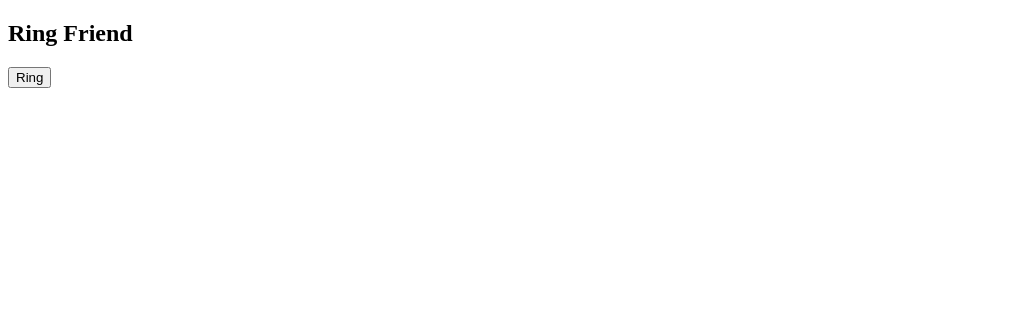
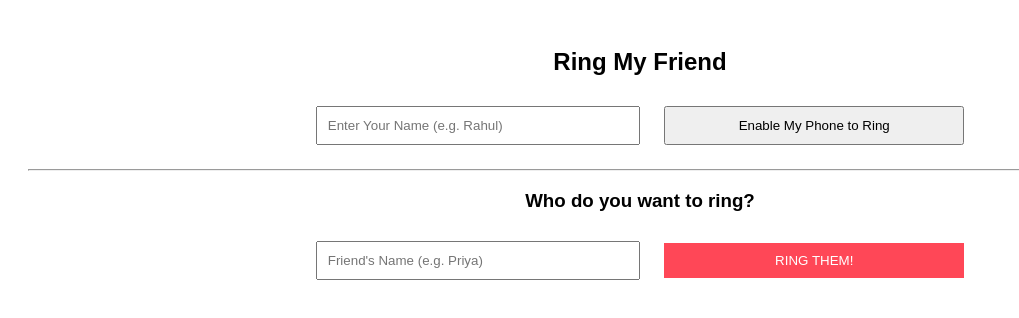
Before and after one commit to ayushanand001/ring-phone, a plain HTML site: page frontend/index.html in a window 1280 px wide. Shown: the whole page, without its empty margins (0-1019 px from the left). Drawn offline with Linux system fonts and the light colour scheme; no server answers.

Commit message:
token automate

```diff
--- a/frontend/index.html
+++ b/frontend/index.html
@@ -1,20 +1,28 @@
 <!DOCTYPE html>
-<html>
+<html lang="en">
 <head>
+    <meta charset="UTF-8">
+    <meta name="viewport" content="width=device-width, initial-scale=1.0">
+    <title>Ring My Friend</title>
+    <style>
+        body { font-family: sans-serif; text-align: center; padding: 20px; }
+        input, button { padding: 10px; margin: 10px; width: 80%; max-width: 300px; }
+        #status { color: green; font-size: 0.9em; }
+    </style>
+</head>
+<body>
+    <h2>Ring My Friend</h2>
 
-<title>Ring Phone</title>
+    <input type="text" id="username" placeholder="Enter Your Name (e.g. Rahul)">
+    <button onclick="registerMe()">Enable My Phone to Ring</button>
+    <p id="status"></p>
 
-<meta name="viewport" content="width=device-width, initial-scale=1.0">
+    <hr>
 
-</head>
+    <h3>Who do you want to ring?</h3>
+    <input type="text" id="targetUser" placeholder="Friend's Name (e.g. Priya)">
+    <button onclick="ringFriend()" style="background: #ff4757; color: white; border: none;">RING THEM!</button>
 
-<body>
-
-<h2>Ring Friend</h2>
-
-<button onclick="ring()">Ring</button>
-
-<script type="module" src="app.js"></script>
-
+    <script type="module" src="app.js"></script>
 </body>
 </html>
```
